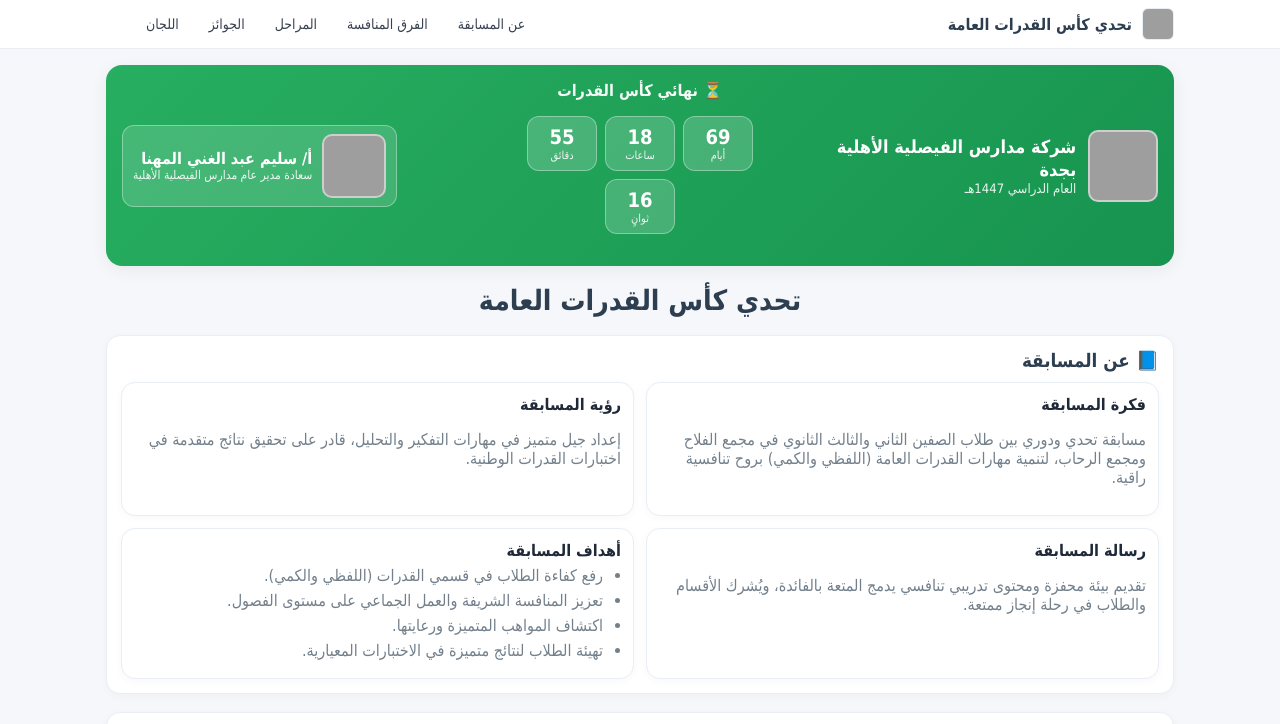
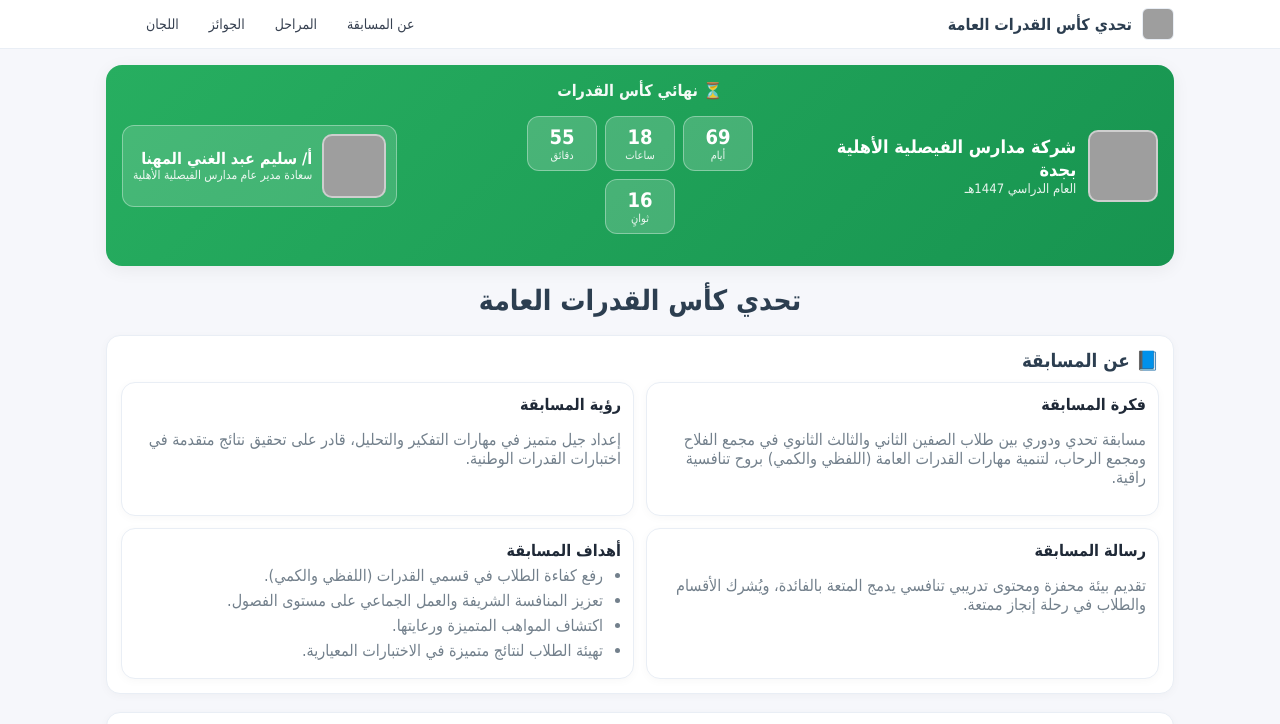
Before and after one commit to mostafanafie8-web/kas-qudrat, a plain HTML site: page index.html in a window 1280 px wide. Shown: the top 724 px of the page. Drawn offline with Linux system fonts and the light colour scheme; grey boxes are pictures that could not be loaded.

Commit message:
Update index.html

```diff
--- a/index.html
+++ b/index.html
@@ -140,7 +140,6 @@
       </div>
       <nav class="nav">
         <a href="#about">عن المسابقة</a>
-             <a href="#about">الفرق المنافسة</a>
         <a href="#stages">المراحل</a>
         <a href="#prizes">الجوائز</a>
         <a href="#teams">اللجان</a>
```
